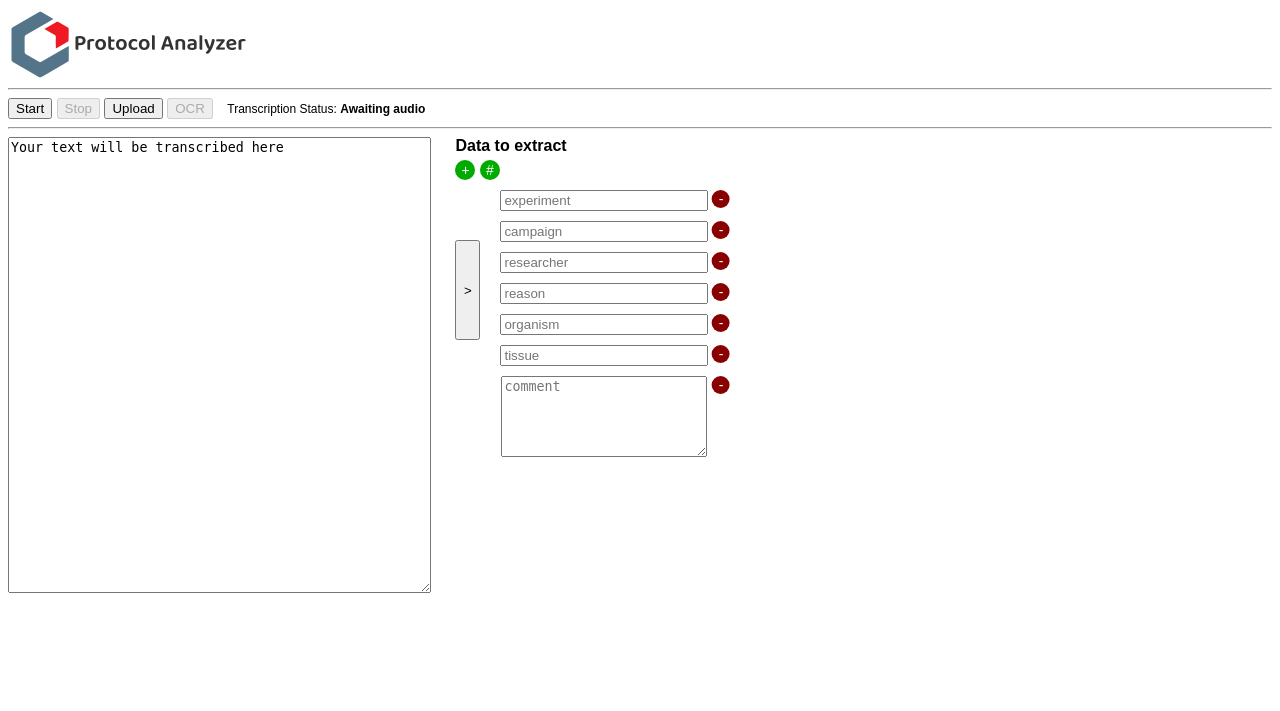
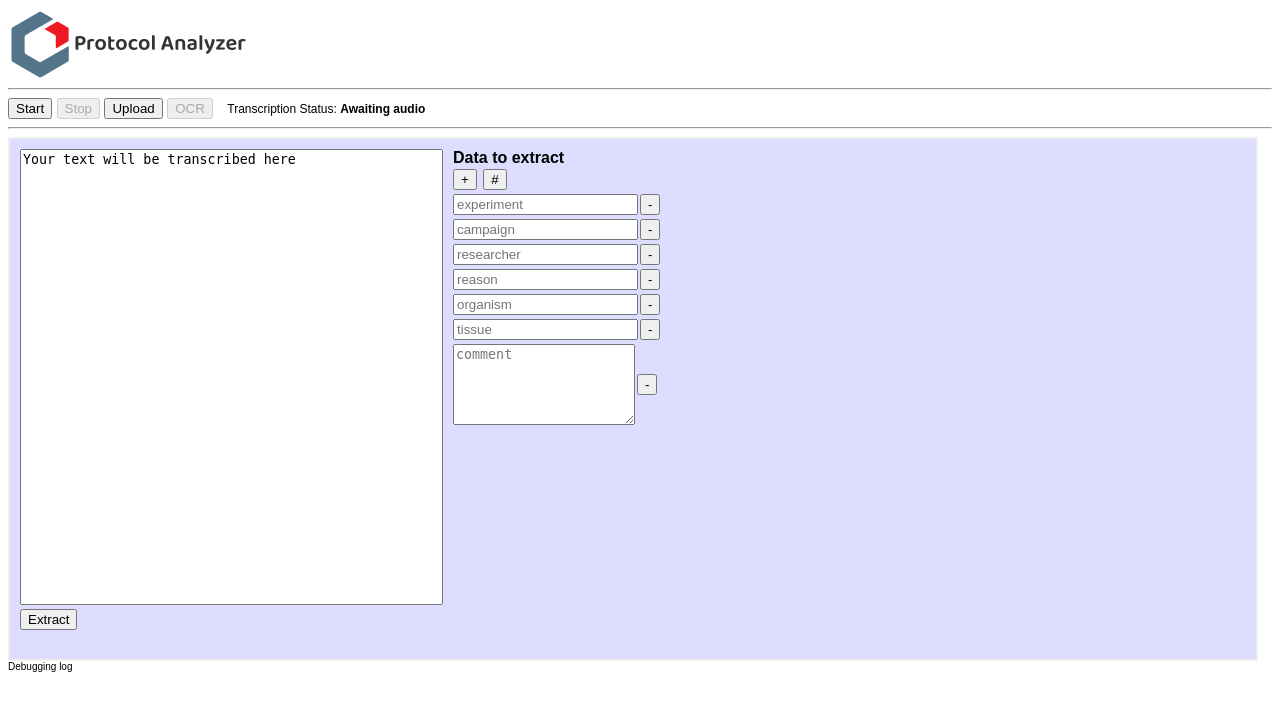
Before and after one commit to Taurophylax/protocol-analyzer, a Flask app: page /analyzer in a window 1280 px wide. Shown: the top 711 px of the page. Run offline with Flask 3, Linux system fonts and the light colour scheme.

Commit message:
more features

```diff
--- a/app/routes.py
+++ b/app/routes.py
@@ -1,5 +1,6 @@
 from flask import render_template, request, jsonify, redirect, url_for
 import os
+import openai
 from pydub import AudioSegment
 from app import app
 from google.cloud import speech
@@ -93,3 +94,24 @@ def execute_transcription(speech_file):
         print("Confidence: {}".format(result.alternatives[0].confidence))  #present confidence score
     os.remove(speech_file) #clean up flac file
     return redirect(url_for('analyzer', status=3, result=transcript))
+
+@app.route('/aianalyze', methods=['GET'])
+def ai_analyze():
+    inputdata = request.args.get('input')
+
+    messages=[
+        {"role": "system", "content": "Extract the following variables from the following input."},
+        {"role": "system", "content": "The variables are author, experiment name, organism, and sample size."},
+        {"role": "system", "content": "Please return the list of variables with their assigned values: for example, author=john and organism=human."},
+        {"role": "system", "content": "If a variable is not found, just assign it NA"},
+        {"role": "user", "content": "{}".format(inputdata)}
+    ]
+
+    response = openai.ChatCompletion.create(
+        model="gpt-3.5-turbo",
+        messages=messages,
+        max_tokens=1024,
+        temperature=0,
+    )
+    response = response.choices[0].message.content
+    return jsonify({'result': response})
--- /dev/null
+++ b/app/static/ai.js
@@ -0,0 +1,12 @@
+const AIButton = document.getElementById("aicall");
+const inputdata = document.getElementById("transcribed").value;
+
+AIButton.addEventListener("click", function() {
+    fetch('/aianalyze?input=' + inputdata)
+        .then(response => response.json())
+        .then(data => {
+            const aiparse = JSON.stringify(data.result);
+            document.getElementById("ai_log").innerHTML = aiparse
+    })
+    .catch(error => console.error(error));
+});
--- a/app/static/style.css
+++ b/app/static/style.css
@@ -1,12 +1,13 @@
+body {
+    font-family:Arial, Helvetica, sans-serif;
+}
+
+/* HEADER START */
 #logo {
     width: 241px; /* original size is 482x145 */
     height: 72px; /* current size is 50% */
     background-image: url("images/logo.png");
     background-size: cover;
-}
-
-body {
-    font-family:Arial, Helvetica, sans-serif;
 }
 
 /* Transcription status text */
@@ -18,96 +19,34 @@ body {
 
 #status { font-weight: bold;}
 
-/* Transcribed box wrapper */
-#input {
-    display: inline-block;
-    vertical-align: top;
-    margin-right: 20px;
+#uploadaudio { display: none }
+
+/* HEADER END */
+/* --------------------------*/
+/* CONTENT START */
+
+/* DIV Wrapper for all forms and buttons */
+#wrapper {
+    width: 97%;
+    min-height: 500px;
+    background: #ddf;
+    padding: 10px;
+    border: 2px solid #eee;
 }
 
-/* Menu buttons */
+/* Columnize the two forms */
+#input { float: left } /* transcription box + extract button */
+#dataform { float: left; margin-left: 10px; } /* the data form */
 
-#uploadaudio {
-    display: none;
-    margin-left: 10px;
-    font-size: 12px;
+/* Form elements */
+#dataform * { margin: 2px 2px 0px 0px; }
+#input textarea { resize: none; }
+
+.input-container {
+    display: flex;
+    align-items: center;
 }
 
+#ai_log { font-size: 10px; }
 
-/* START FORM ELEMENTS */
-#dataform {
-    display: inline-block;
-}
-
-#dataform input {
-    margin-bottom: 10px;
-    width: 200px;
-}
-#dataform textarea {
-    margin-bottom: 10px;
-    width: 200px;
-}
-
-.input-container {
-    position: relative;
-    display: flex;
-    align-items: center;
-    justify-content: center;
-}
-
-.input-container textarea {
-    margin-right: 0px;
-}
-.remove-box {
-    background-color: #800;
-    border: none;
-    color: white;
-    width: 18px;
-    height: 18px;
-    text-decoration: none;
-    font-size: 14px;
-    cursor: pointer;
-    border-radius: 50%;
-    position: absolute;
-    top: 0%;
-    right: 0;
-    transform: translateX(120%);
-}
-
-#add-box, #add-comment {
-    background-color: #0a0;
-    text-align: center;
-    margin-bottom: 10px;
-    margin-top: 5px;
-    border: none;
-    color: white;
-    width: 20px;
-    height: 20px;
-    text-align: center;
-    text-decoration: none;
-    font-size: 14px;
-    cursor: pointer;
-    border-radius: 50%;
-}
-
-/* ">" button to make OpenAI call */
-#extract {
-    width: 10px;
-    height: 100px;
-}
-
-/* Columnizing boxes */
-#form-container { float: right; }
-#extractbox { float: left; }
-.clear-float { clear: both; }
-
-/* >> button to make OpenAI call */
-#extractbox input {
-    vertical-align: middle;
-    width: 25px;
-    height: 100px;
-    margin-right: 20px;
-    margin-top: 50px;
-}
-
-/* END OF FORM ELEMENTS */
+/* END OF CONTENT */
--- a/app/templates/analyzer.html
+++ b/app/templates/analyzer.html
@@ -27,10 +27,10 @@
             </form>
         </div>
         <hr />
+        <div id="wrapper">
             <div id="input">
-            <div>
-                <textarea id="transcribed" name="transcribed" rows="30" cols="50">Your text will be transcribed here</textarea>
-            </div>
+                <textarea id="transcribed" name="transcribed" rows="30" cols="50">Your text will be transcribed here</textarea><br />
+                <input id="aicall" type="submit" name="submit" value="Extract"><!-- AI call button -->
             </div>
             <div id="dataform">
                 <strong>Data to extract</strong><br />
@@ -46,11 +46,12 @@
                         <div class="input-container"><input type="text" id="tissue" name="tissue" placeholder="tissue" required maxlength="256"><button class="remove-box">-</button></div>
                         <div class="input-container"><textarea id="comment" name="comment" placeholder="comment" maxlength="3072" rows="5"></textarea><button class="remove-box">-</button></div>
                     </div>
-                <div id="extractbox"><input type="submit" name="submit" value=">"></div>
                 </form>
                 <script src="{{url_for('static', filename='variables.js')}}"></script>
                 <script src="{{url_for('static', filename='uploads.js')}}"></script>
-            <div class="clear-float"></div>
+                <script src="{{url_for('static', filename='ai.js')}}"></script>
             </div>
+        </div>
+        <div id="ai_log">Debugging log</div>
     </body>
 </html>
```
Also changed, not shown: app/__init__.py (line endings or trailing spaces). Lines whose indentation alone changed are shown as unchanged.
